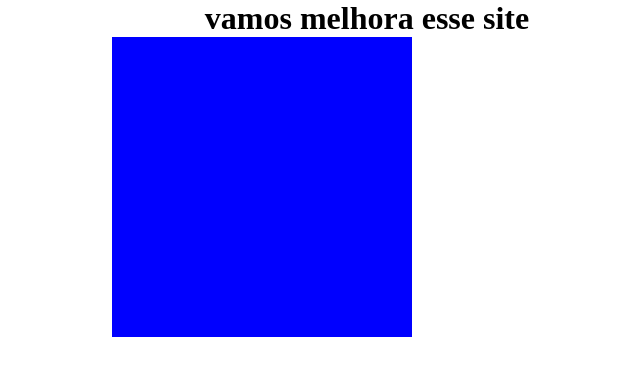
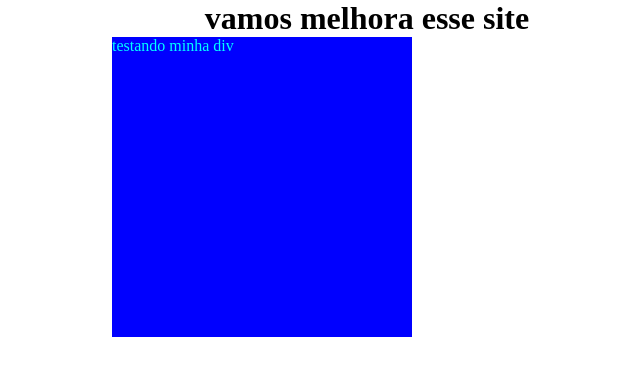
Before and after one commit to doogo09568-blip/Projeto-HTML, a plain HTML site: page brincando com codigo/index.html in a window 1280 px wide. Shown: the whole page, without its empty margins (273-913 px from the left). Drawn offline with Linux system fonts and the light colour scheme.

Commit message:
alteração colocando paragrafo na div

```diff
--- a/brincando com codigo/index.html
+++ b/brincando com codigo/index.html
@@ -11,7 +11,7 @@
 <body>
     <h1>vamos melhora esse site</h1>
     <div class="minha-div" >
-
+        testando minha div
     </div>
 
 </html>
--- a/brincando com codigo/styles.css
+++ b/brincando com codigo/styles.css
@@ -11,6 +11,7 @@ h1 {
     height:300px;
     width:300px;
     margin-left:385px;
+    color:aqua;
 }
 @media (max-width:600px){
     div {
```
